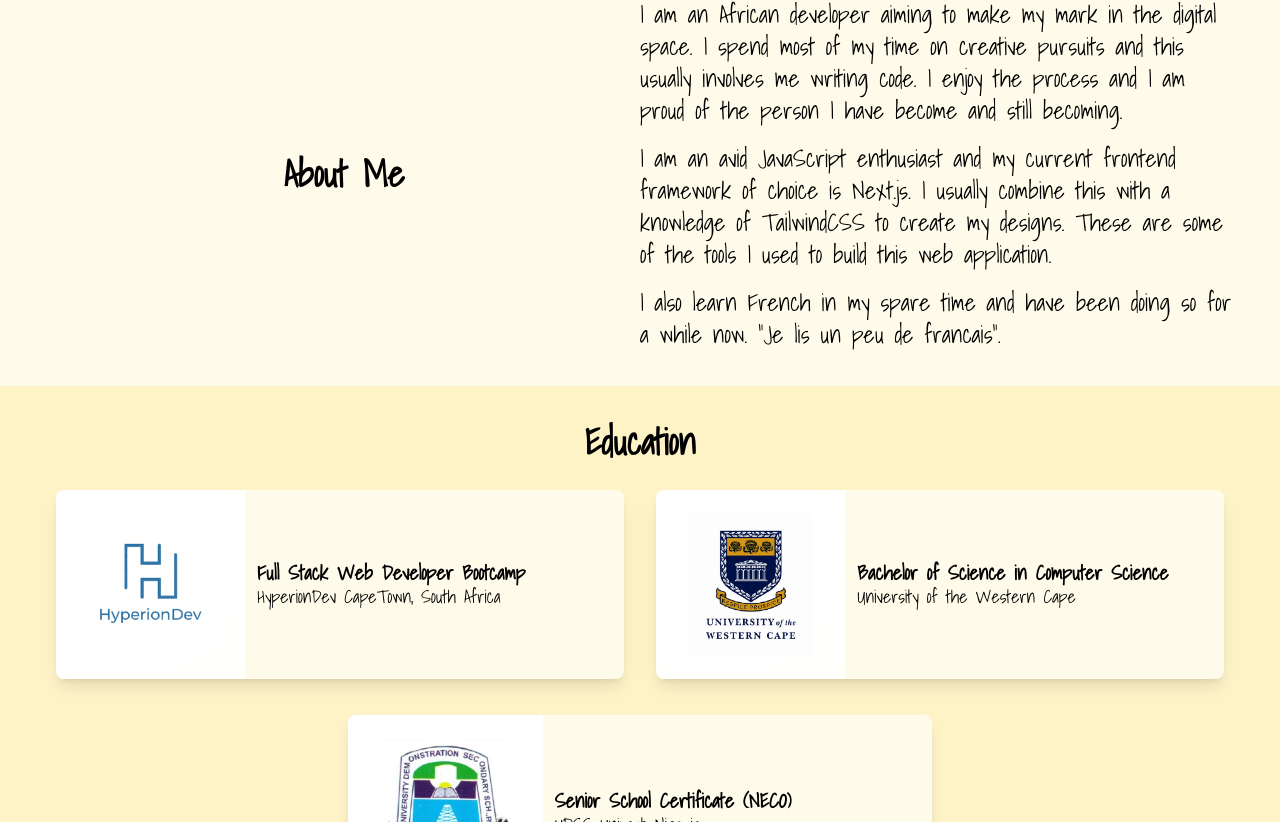
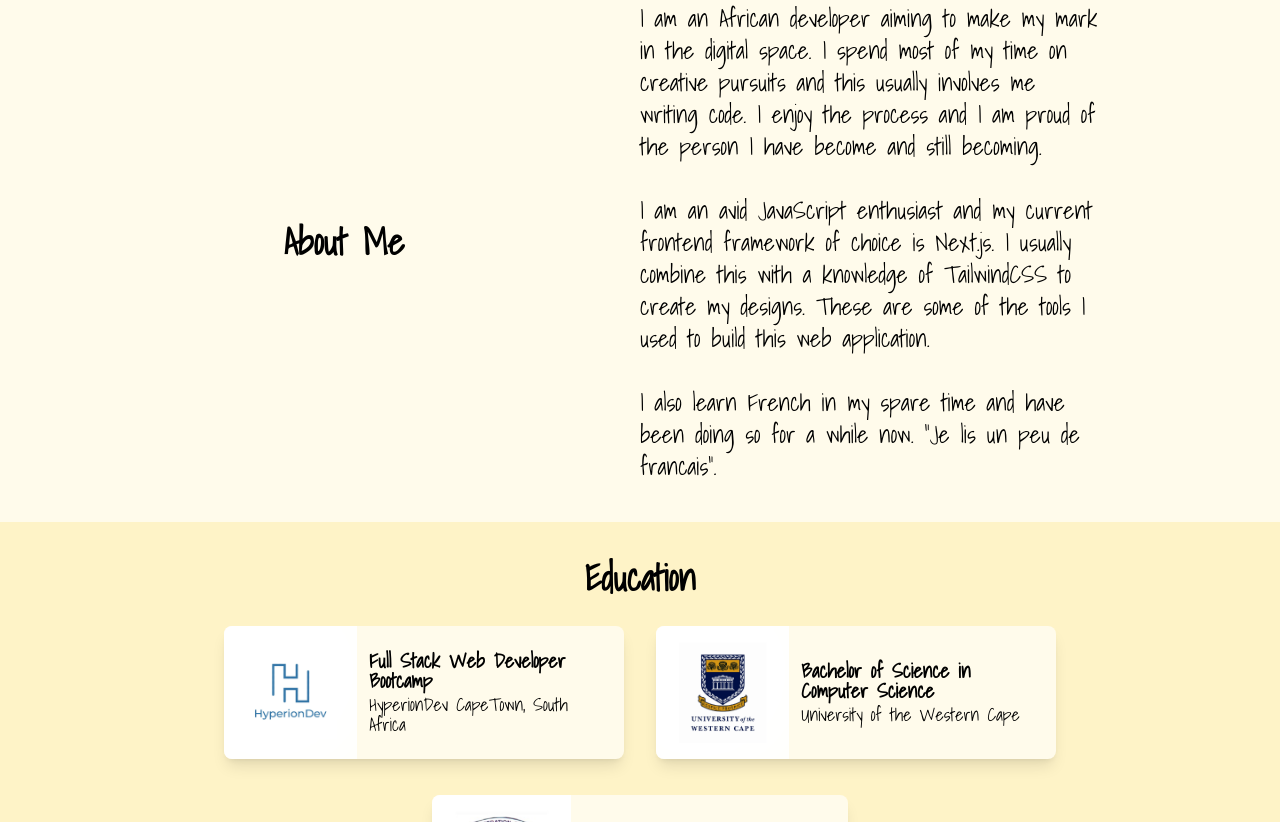
Before and after one commit to abu-git/sam-cv, a Next.js app: page / in a window 1280 px wide. Shown: the part 458-1280 px from the top of the page. Built offline with nearby package versions, Linux system fonts and the light colour scheme.

Commit message:
px edits for About, Education and Projects components

```diff
--- a/components/About.js
+++ b/components/About.js
@@ -5,25 +5,25 @@ function About() {
   return (
     <>
         <div name="about"></div>
-        <div className='px-8 md:px-12 py-9 bg-amber-50 text-black dark:bg-black dark:text-white grid grid-cols-1 md:grid-cols-2 items-center'>
+        <div className='px-8 md:px-12 py-10 bg-amber-50 text-black dark:bg-black dark:text-white grid grid-cols-1 md:grid-cols-2 items-center'>
             <motion.h3
               initial={{x:30, opacity: 0}}
               whileInView={{x:0, opacity: 1}}
               transition={{delay: 0.7}}
               className='text-4xl font-semibold text-center'>About Me</motion.h3>
 
-            <section className='mt-4 md:mt-0'>
+            <section className='mt-4 md:mt-0 lg:pr-32'>
                 <motion.p
                   initial={{x:-30, opacity: 0}}
                   whileInView={{x:0, opacity: 1}}
                   transition={{delay: 0.8}}
-                  className='text-2xl mb-4'>I am an African developer aiming to make my mark in the digital space. I spend most of my time on creative pursuits and this usually involves me writing code. I enjoy the process and I am proud of the person I have become and still becoming.</motion.p>
+                  className='text-2xl mb-4 lg:mb-8'>I am an African developer aiming to make my mark in the digital space. I spend most of my time on creative pursuits and this usually involves me writing code. I enjoy the process and I am proud of the person I have become and still becoming.</motion.p>
 
                 <motion.p
                   initial={{x:-30, opacity: 0}}
                   whileInView={{x:0, opacity: 1}}
                   transition={{delay: 1}}
-                  className='text-2xl mb-4'>I am an avid JavaScript enthusiast and my current frontend framework of choice is Next.js. I usually combine this with a knowledge of TailwindCSS to create my designs. These are some of the tools I used to build this web application.</motion.p>
+                  className='text-2xl mb-4 lg:mb-8'>I am an avid JavaScript enthusiast and my current frontend framework of choice is Next.js. I usually combine this with a knowledge of TailwindCSS to create my designs. These are some of the tools I used to build this web application.</motion.p>
 
                 <motion.p
                   initial={{x:-30, opacity: 0}}
--- a/components/Education.js
+++ b/components/Education.js
@@ -6,7 +6,7 @@ function Education() {
   return (
     <>
         <div name="education"></div>
-        <div className='px-8 md:px-14 py-9 bg-amber-100 text-black dark:bg-stone-900 dark:text-white'>
+        <div className='px-8 md:px-14 lg:px-56 py-9 bg-amber-100 text-black dark:bg-stone-900 dark:text-white'>
             <motion.h3
                 initial={{y:-30, opacity: 0}}
                 whileInView={{y:0, opacity: 1}}
--- a/components/Projects.js
+++ b/components/Projects.js
@@ -6,7 +6,7 @@ function Projects() {
   return (
     <>
         <div name="projects"></div>
-        <div className='bg-amber-50 text-black dark:bg-black dark:text-white px-10 md:px-20 lg:px-40 py-9'>
+        <div className='bg-amber-50 text-black dark:bg-black dark:text-white px-10 md:px-20 lg:px-56 py-9'>
             <motion.h3
                 initial={{y:-30, opacity: 0}}
                 whileInView={{y:0, opacity: 1}}
```
